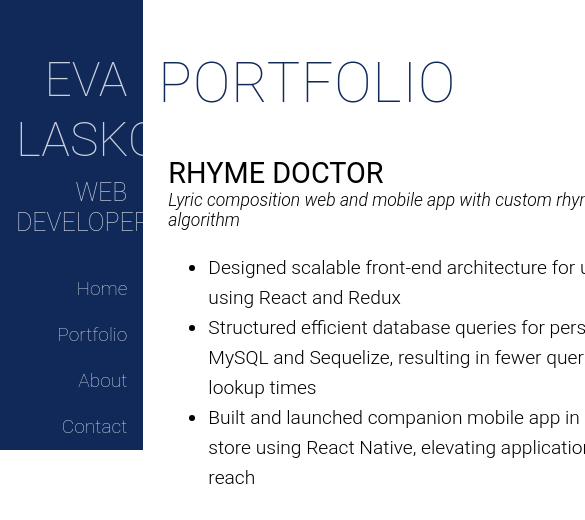
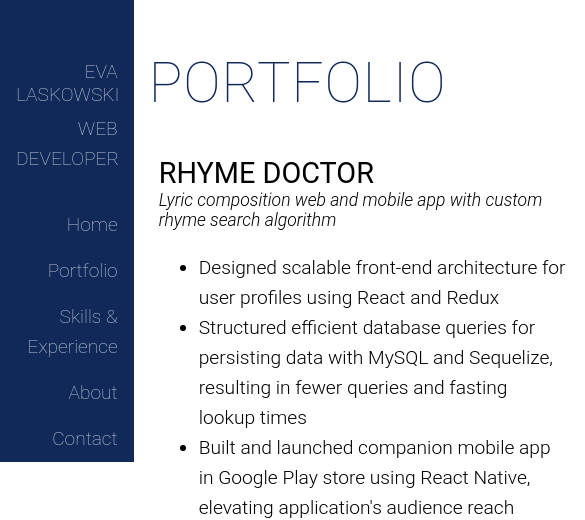
Before and after one commit to elaskowski/portfolio, a React app: page / in a window 390 px wide. Shown: the top 520 px of the page, 585 px wide, since content can reach past the window. Built offline with nearby package versions, Linux system fonts and the light colour scheme; the HTML template or start-up script is replaced by a standard one.

Commit message:
Updated navbar css to be responsive for page size

```diff
--- a/client/src/components/NavBar.jsx
+++ b/client/src/components/NavBar.jsx
@@ -9,10 +9,11 @@ class NavBar extends React.Component {
         <ul className="navbar-list">
           <li className="title">EVA LASKOWSKI</li>
           <li className="job">WEB DEVELOPER</li>
-          <li><a href="#home">Home</a></li>
-          <li><a href="#portfolio">Portfolio</a></li>
-          <li><a href="#about">About</a></li>
-          <li><a href="#contact">Contact</a></li>
+          <li className="link"><a href="#home">Home</a></li>
+          <li className="link"><a href="#portfolio">Portfolio</a></li>
+          <li className="link"><a href="#skills">Skills & Experience</a></li>
+          <li className="link"><a href="#about">About</a></li>
+          <li className="link"><a href="#contact">Contact</a></li>
         </ul>
       </div>
     );
--- a/client/src/components/styles/NavBar.css
+++ b/client/src/components/styles/NavBar.css
@@ -18,9 +18,9 @@
   padding: 0px 16px;
   text-decoration: bold;
   text-align: right;
-  font-size: 48px;
+  font-size: 60px;
   line-height: 60px;
-  margin-top: 50px;
+  margin-top: 55px;
   font-weight: 100;
 }
 
@@ -33,6 +33,10 @@
   font-size: 25px;
   margin-bottom: 20px;
   font-weight: 100;
+}
+
+.link {
+  font-size: 1.2em;
 }
 
 li a {
@@ -53,3 +57,24 @@ li a:hover:not(.active) {
   background-color: #091733;
   color: white;
 }
+
+@media screen and (max-width: 1690px) {
+  .title {
+    font-size: 25px;
+    line-height: normal;
+  }
+}
+
+@media screen and (max-width: 800px) {
+  .title {
+    font-size: 1.2em;
+    line-height: normal;
+    margin-top: 60px;
+  }
+  .job {
+    font-size: 1.2em;
+  }
+  .navbar {
+    flex: 25%;
+  }
+}
--- a/package.json
+++ b/package.json
@@ -11,6 +11,7 @@
     "setup:db": "node server/src/database/setup.js"
   },
   "dependencies": {
+    "aos": "^2.3.0",
     "babel-cli": "^6.26.0",
     "babel-core": "^6.26.0",
     "babel-loader": "^7.1.4",
```
Also changed, not shown: 1 other file (tests, documents, lock files or other folders).
